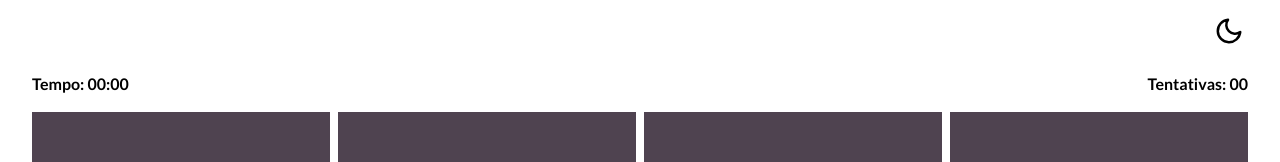
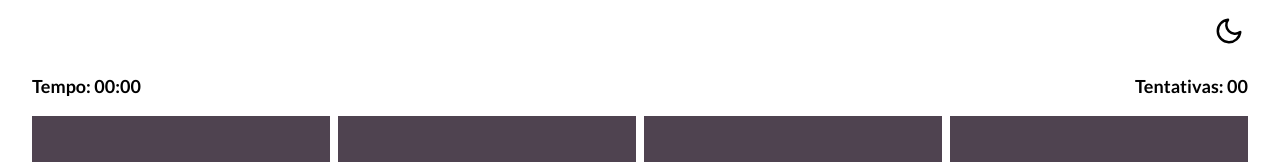
Before and after one commit to marcelosarinho/card-memory-game, a website built with Vite: page index.html in a window 1280 px wide. Shown: the top 162 px of the page. Built offline with nearby package versions, Linux system fonts and the light colour scheme.

Commit message:
resized header font size

```diff
--- a/index.html
+++ b/index.html
@@ -69,7 +69,7 @@
     </nav>
 
     <header
-      class="flex justify-between text-black dark:text-white font-bold text-center mb-4 2xl:text-2xl"
+      class="flex justify-between text-black dark:text-white font-bold text-center mb-4 lg:text-lg 2xl:text-2xl"
     >
       <span
         >Tempo: <span id="minutes">00</span>:<span id="seconds">00</span>
```
